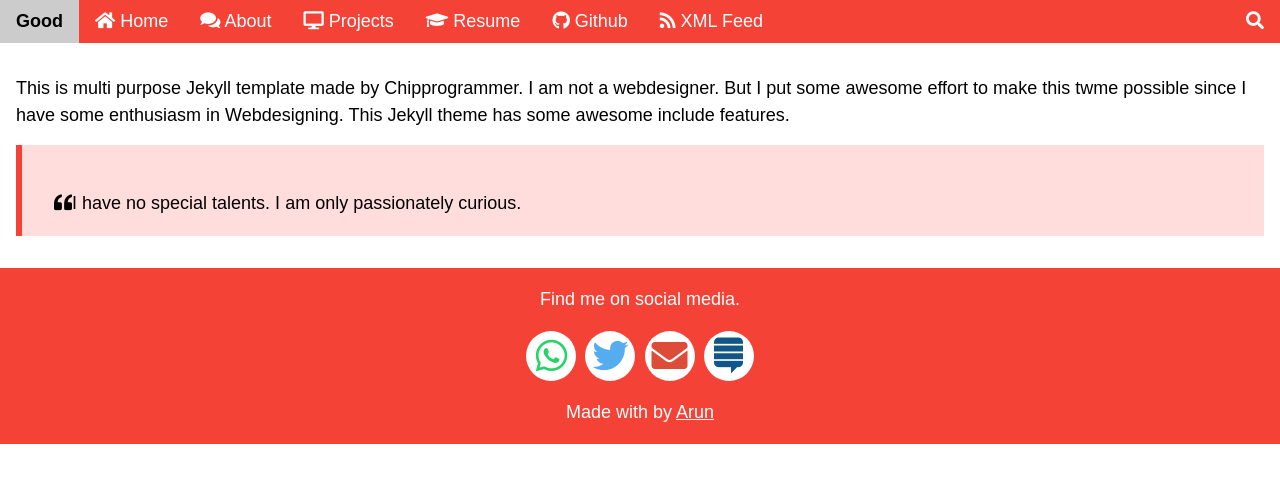
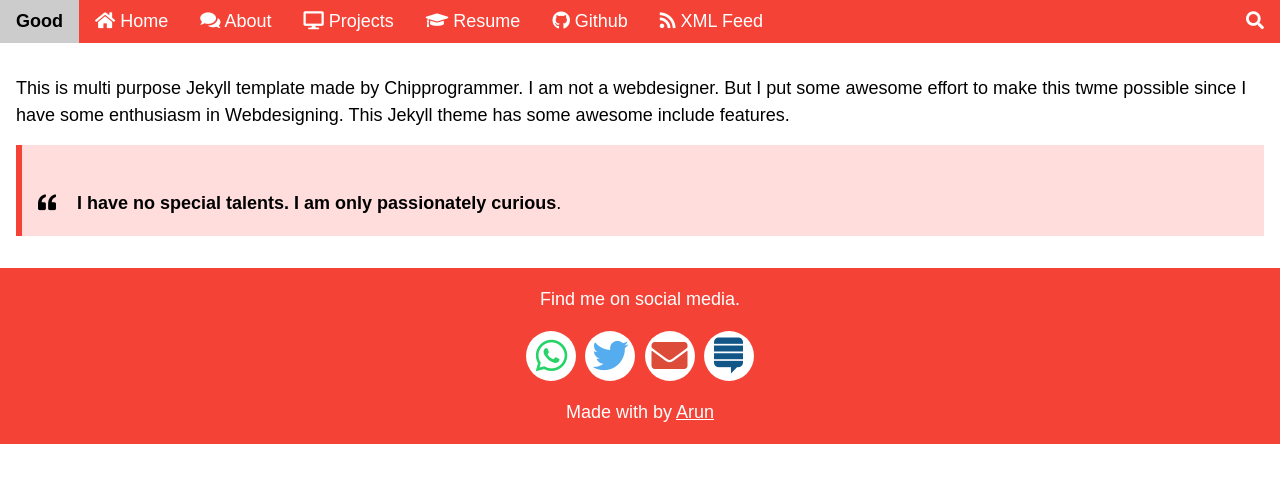
Before and after one commit to chipprogrammers/Good, a Jekyll site: the page built from index.html, in a window 1280 px wide. Shown: the top 483 px of the page. Built offline with Jekyll 4.4.1, drawn with Linux system fonts in a browser that asks for light colours; some web fonts are replaced; comment, search, counter and statistics services are not loaded.

Commit message:
Update index.html

```diff
--- a/index.html
+++ b/index.html
@@ -5,6 +5,6 @@
   <div class="w3-container" id="services" style="margin-top:75px">
   This is multi purpose Jekyll template made by Chipprogrammer. I am not a webdesigner. But I put some awesome effort to make this twme possible since I have some enthusiasm in Webdesigning. This Jekyll theme has some awesome include features.
 <div class="w3-panel w3-pale-red w3-leftbar w3-border-red">
-  <p><i class="fas fa-quote-left w3-margin-left"></i>I have no special talents. I am only passionately curious</b>.</p>
+  <p><i class="fas fa-quote-left"></i><b class="w3-margin-left"> I have no special talents. I am only passionately curious</b>.</p>
 </div>
 </div>
```
